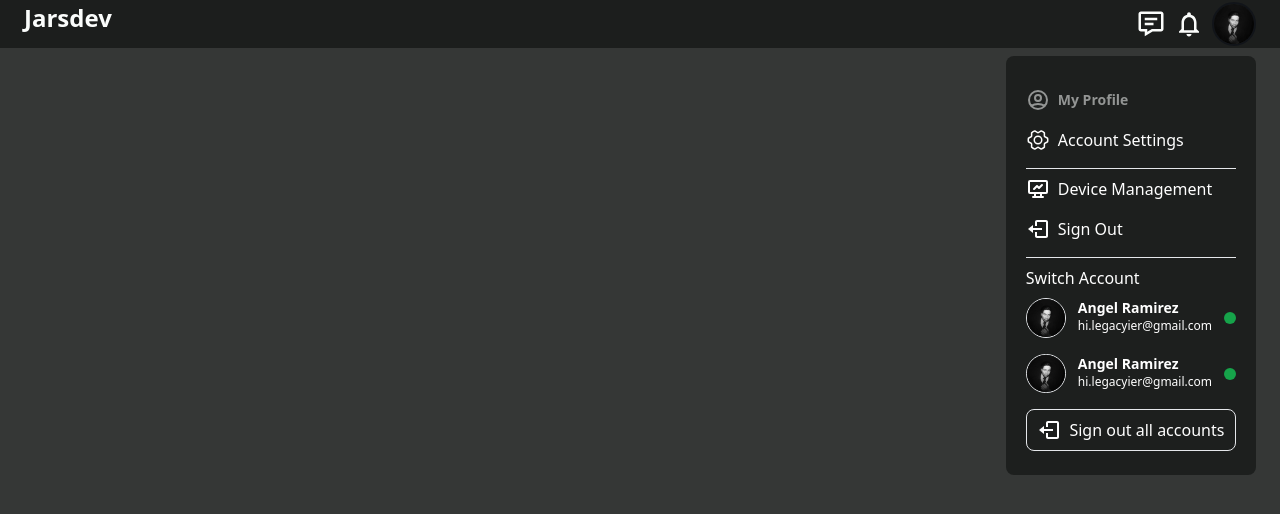
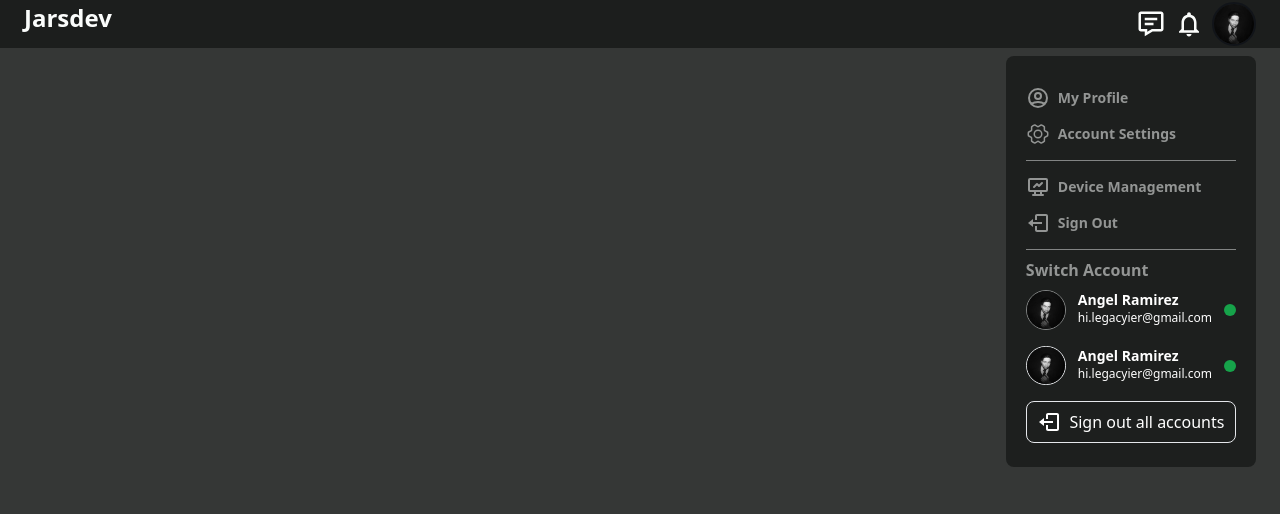
Before and after one commit to ImJars/menu-profile-design, a React (Vite) app: page / in a window 1280 px wide. Both pictures are taken after a click on the button 1234 px from the left and 23 px from the top of the page. Shown: the top 514 px of the page. Built offline with nearby package versions, Linux system fonts and the light colour scheme.

Commit message:
Add new-colors

```diff
--- a/src/App.jsx
+++ b/src/App.jsx
@@ -6,6 +6,7 @@ import { PiGearSix } from "react-icons/pi";
 import { TbDeviceAnalytics } from "react-icons/tb";
 
 import { motion, AnimatePresence } from "framer-motion";
+import Button from "./components/button";
 
 function App() {
   const [active, setActive] = useState(false);
@@ -39,7 +40,9 @@ function App() {
                 <AnimatePresence>
                   {active && (
                     <motion.div
-                      className={'bg-newThird px-3 py-4 absolute top-14 right-6 border-newThird rounded-lg'}
+                      className={
+                        "bg-newThird px-3 py-4 absolute top-14 right-6 border-newThird rounded-lg"
+                      }
                       initial={{ opacity: 0, y: -20 }}
                       animate={{ opacity: active ? 1 : 0, y: active ? 0 : -20 }}
                       exit={{ opacity: 0, y: -20 }}
@@ -47,39 +50,37 @@ function App() {
                     >
                       <div className="px-2 py-2">
                         <div>
-                          <ul className="text-white border-b">
-                            <li>
-                              <button className="w-full flex items-center my-2">
+                          <ul className="text-white border-b border-b-newFourth pb-2 mb-2">
+                            <Button
+                              icon={
                                 <HiOutlineUserCircle className="text-newFifth text-2xl" />
-                                <span className="ml-2 text-newFifth text-sm font-semibold">
-                                  My Profile
-                                </span>
-                              </button>
-                            </li>
-                            <li className="flex items-center my-2">
-                              <button className="w-full flex items-center my-2">
-                                <PiGearSix className="text-2xl" />
-                                <span className="ml-2">Account Settings</span>
-                              </button>
-                            </li>
+                              }
+                              title="My Profile"
+                            />
+                            <Button
+                              icon={
+                                <PiGearSix className="text-newFifth text-2xl" />
+                              }
+                              title="Account Settings"
+                            />
                           </ul>
-                          <ul className="text-white border-b">
-                            <li>
-                              <button className="w-full flex items-center my-2">
-                                <TbDeviceAnalytics className="text-2xl" />
-                                <span className="ml-2">Device Management</span>
-                              </button>
-                            </li>
-                            <li className="flex items-center my-2">
-                              <button className="w-full flex items-center my-2">
-                                <BiLogOut className="text-2xl" />
-                                <span className="ml-2">Sign Out</span>
-                              </button>
-                            </li>
+                          <ul className="text-white border-b border-b-newFourth pb-2 mb-2">
+                            <Button
+                              icon={
+                                <TbDeviceAnalytics className="text-newFifth text-2xl" />
+                              }
+                              title="Device Management"
+                            />
+                            <Button
+                              icon={
+                                <BiLogOut className="text-newFifth text-2xl" />
+                              }
+                              title="Sign Out"
+                            />
                           </ul>
                           <ul className="text-white">
                             <li>
-                              <span className="w-full flex items-center my-2">
+                              <span className="w-full flex my-2 text-newFifth text-md font-semibold">
                                 Switch Account
                               </span>
                             </li>
@@ -88,7 +89,7 @@ function App() {
                                 <div className="flex space-x-3">
                                   <div>
                                     <img
-                                      className="w-10 rounded-full border"
+                                      className="w-10 rounded-full border-newFourth border"
                                       src="perfil.jpg"
                                       alt=""
                                     />
--- a/src/components/button.jsx
+++ b/src/components/button.jsx
@@ -1,9 +1,18 @@
-import React from 'react'
+import React from "react";
 
-function Button() {
+function Button({ icon, title }) {
   return (
-    <div>Button</div>
-  )
+    <>
+      <li className="flex items-center">
+        <button className="w-full flex items-center my-1.5">
+          {icon}
+          <span className="ml-2 text-newFifth text-sm font-semibold">
+            {title}
+          </span>
+        </button>
+      </li>
+    </>
+  );
 }
 
-export default Button
+export default Button;
```
